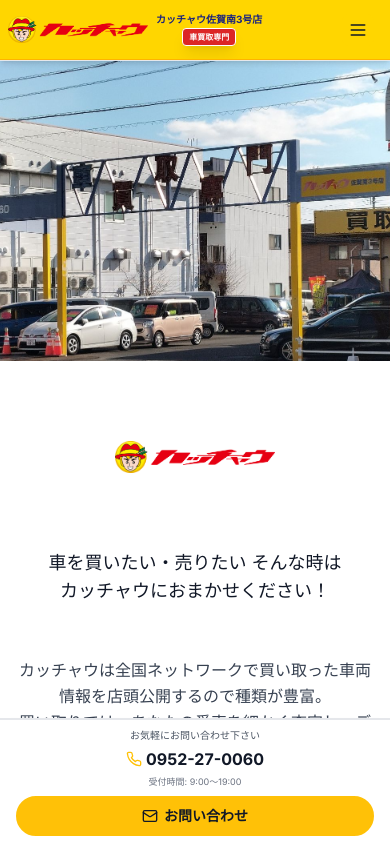
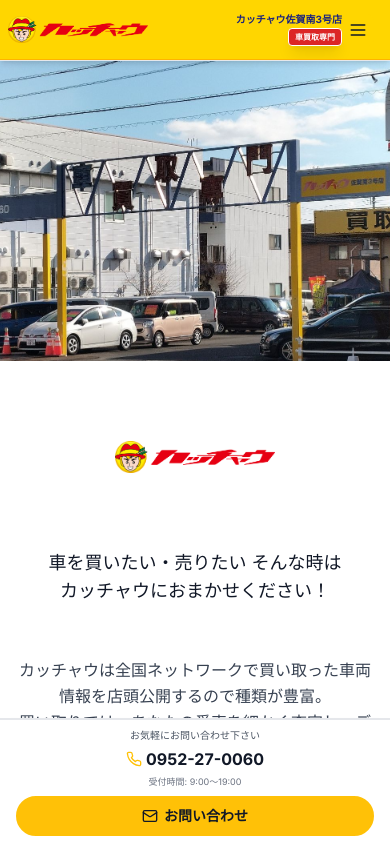
Before and after one commit to homepagebusinessfc-debug/homepage-business-project, a Next.js app: page / in a window 390 px wide. Shown: the top 844 px of the page. Built offline with nearby package versions, Linux system fonts and the light colour scheme.

Commit message:
Update file Header.tsx

```diff
--- a/components/Header.tsx
+++ b/components/Header.tsx
@@ -23,14 +23,14 @@ export default function Header() {
     <>
       {/* ヘッダー部分（固定表示） */}
       <header className="bg-white shadow-md sticky top-0 z-50">
-        {/* 1. テキスト部分（上） - スマホ時はロゴを左端に配置 */}
+        {/* 1. テキスト部分（上） - スマホ時はロゴを左、テキストを右に配置 */}
         <div
           className="text-gray-900 h-[60px] sm:h-[90px] px-2 sm:px-4 lg:px-8 border-b border-kacchau-dark overflow-hidden flex items-center"
           style={{ backgroundColor: '#FFD600' }}
         >
           <div className="max-w-[1600px] mx-auto w-full">
-            {/* スマホ: 左端配置、PC: 中央寄せ */}
-            <div className="flex flex-row flex-nowrap justify-start sm:justify-center items-center gap-2 sm:gap-3 lg:gap-6 xl:gap-8 relative">
+            {/* スマホ: 左右配置、PC: 中央寄せ */}
+            <div className="flex flex-row flex-nowrap justify-between sm:justify-center items-center gap-2 sm:gap-3 lg:gap-6 xl:gap-8 relative">
               {/* 左側: ロゴ - スマホ時は大きく */}
               <Link href="/" className="flex items-center hover:opacity-90 transition-opacity shrink-0">
                 <Image
@@ -43,10 +43,10 @@ export default function Header() {
                 />
               </Link>
 
-              {/* 中央: テキスト（スマホ時は縦並び中央揃え、PC時は横並び） */}
-              <div className="flex items-center gap-1 sm:gap-2 lg:gap-3 shrink-0">
-                {/* スマホ: 縦並び（中央揃え）、PC: 横並び */}
-                <div className="flex flex-col sm:flex-row items-center sm:items-center gap-0.5 sm:gap-2">
+              {/* 右側: テキスト（スマホ時は右寄せ、PC時は中央） */}
+              <div className="flex items-center gap-1 sm:gap-2 lg:gap-3 shrink-0 mr-10 sm:mr-0">
+                {/* スマホ: 縦並び（右揃え）、PC: 横並び */}
+                <div className="flex flex-col sm:flex-row items-end sm:items-center gap-0.5 sm:gap-2">
                   <span className="text-[10px] sm:text-sm md:text-base lg:text-lg xl:text-xl 2xl:text-2xl font-bold whitespace-nowrap leading-tight" style={{ color: '#1A237E' }}>
                     カッチャウ佐賀南3号店
                   </span>
```
